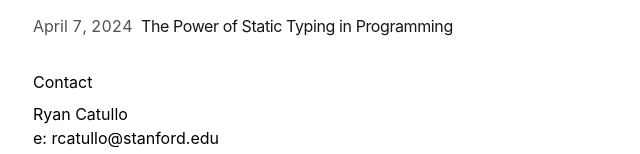
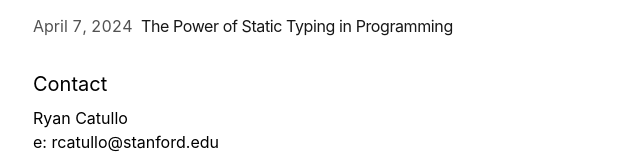
Before and after one commit to rcatullo/personal-website, a Next.js app: page / in a window 1280 px wide. Shown: the part 630-784 px from the top of the page, without its empty margins (319-959 px from the left). Built offline with nearby package versions, Linux system fonts and the light colour scheme.

Commit message:
Update page.tsx

```diff
--- a/app/page.tsx
+++ b/app/page.tsx
@@ -32,7 +32,7 @@ export default function Page() {
       <div className="my-8">
         <BlogPosts />
       </div>
-      <h2 className="mb-2">
+      <h2 className="mb-2 text-xl">
         Contact
       </h2>
       <p className="mb-8 text-left">
```
